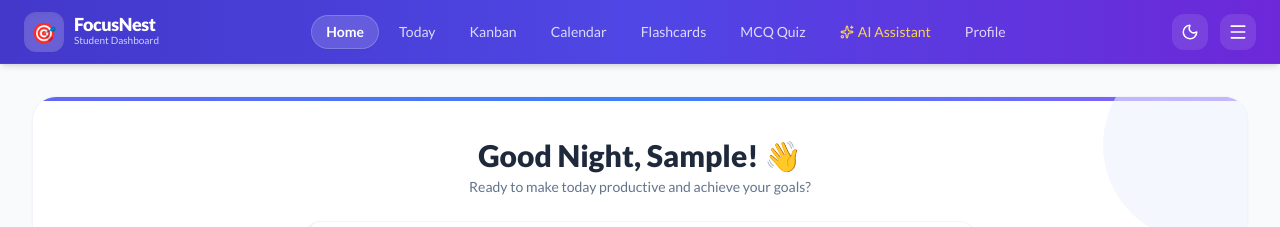
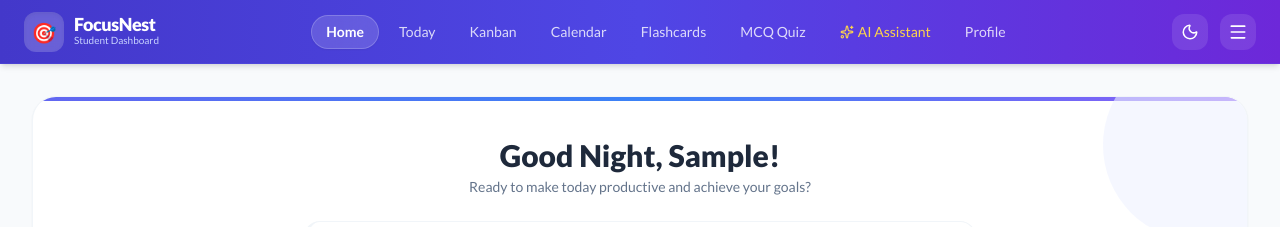
Before and after one commit to gerejakajal207/student-planner-dashboard, a React (Create React App) app in the folder focusnest-frontend/: page / in a window 1280 px wide. Shown: the top 227 px of the page. Built offline with nearby package versions, Linux system fonts and the light colour scheme; no server answers; sample sign-in values are in the browser's storage.

Commit message:
style(home): remove hand emoji after greeting in herocard

```diff
--- a/focusnest-frontend/src/pages/HomePage.jsx
+++ b/focusnest-frontend/src/pages/HomePage.jsx
@@ -175,7 +175,7 @@ export default function HomePage() {
 
           <div className="relative">
             <h1 className="text-2xl font-extrabold text-slate-800 dark:text-white sm:text-3xl">
-              {getGreeting()}, {user?.name?.split(" ")[0] || "Student"}! 👋
+              {getGreeting()}, {user?.name?.split(" ")[0] || "Student"}!
             </h1>
             <p className="text-xs sm:text-sm text-slate-500 dark:text-[#94a3b8] mt-1">Ready to make today productive and achieve your goals?</p>
           </div>
```
